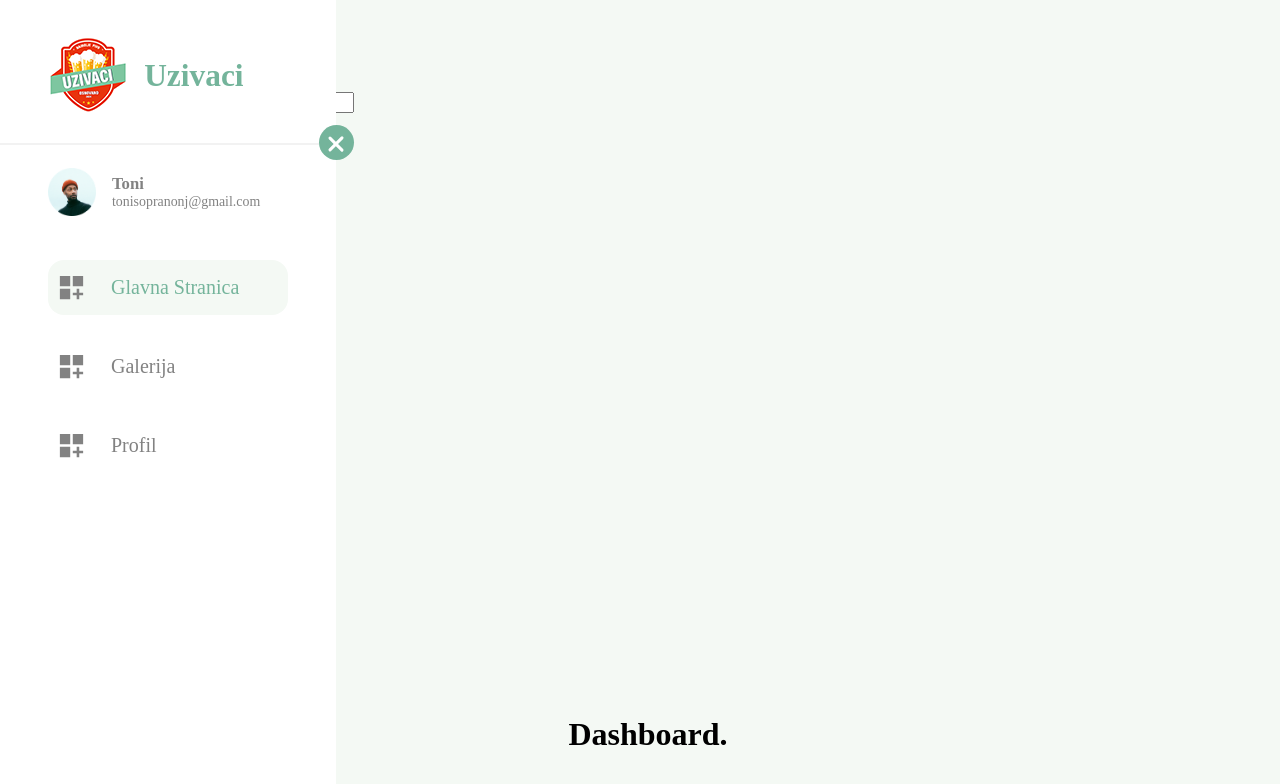
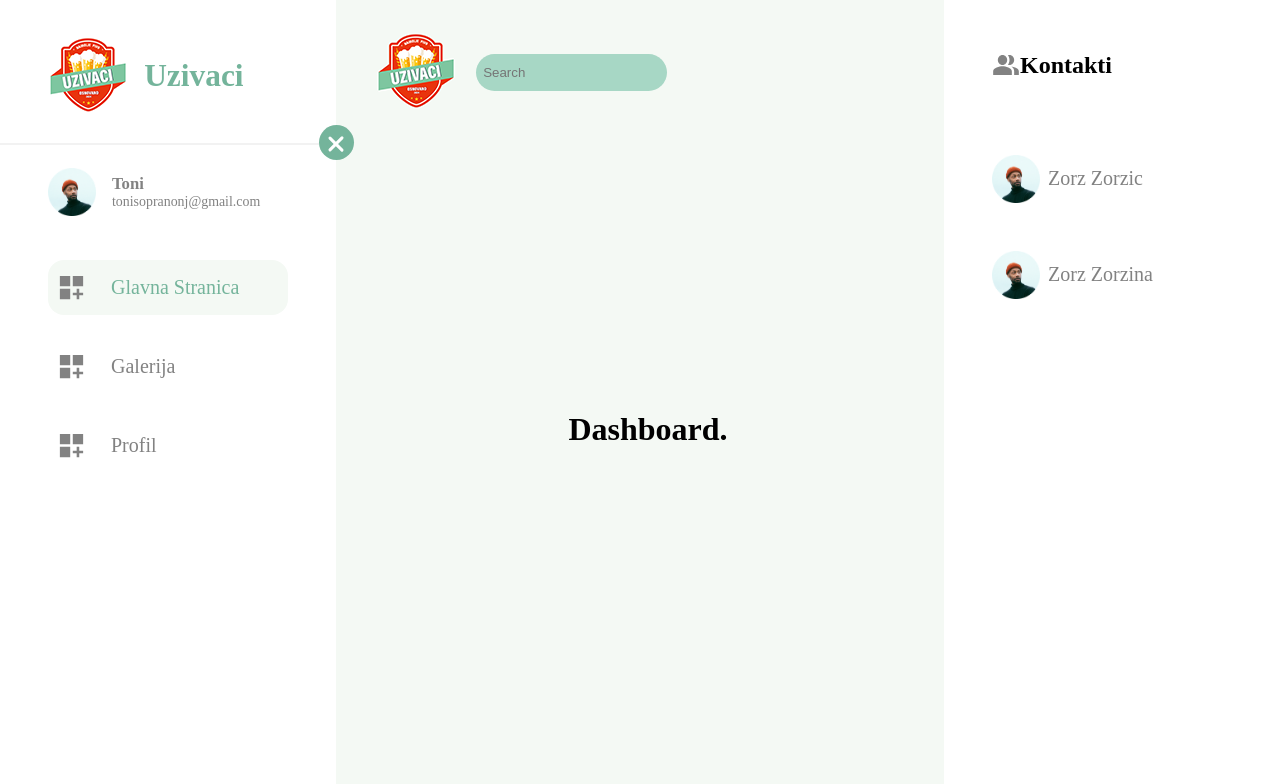
Before and after one commit to kosturko123/React_Domaci, a React (Create React App) app: page / in a window 1280 px wide. Shown: the top 784 px of the page. Built offline with nearby package versions, Linux system fonts and the light colour scheme; a web font is replaced by a local one.

Commit message:
SearchBar

```diff
--- a/src/styles/main.scss
+++ b/src/styles/main.scss
@@ -23,6 +23,43 @@ h1 {
     flex-direction: row;
     flex-wrap: wrap;
     align-content: flex-start;
+}
+
+.searchBar{
+    margin-left: 20rem;
+    position: absolute;
+    width: fit-content;
+    height: fit-content;
+    padding: 2rem 3rem;
+    display: flex;
+    align-items: center;
+    top: 0;
+
+
+    .logoContainer {
+        display: flex;
+        align-items: center;
+        justify-content: flex-start;
+        margin-right: 20px;
+    }
+
+    .searchContainer{
+        background: $lightGreen;
+        border-radius: 25px;
+        padding: 5px;
+    }
+
+    .searchForm{
+     width: fit-content;
+     height: fit-content;
+    }
+
+    .inputBox{
+        background: transparent;
+        border: none;
+        height: 25px;
+    }
+
 }
 
 .sidebar {
@@ -105,7 +142,6 @@ h1 {
             top: -0.4rem;
             transform: translateY(0.4rem) rotate(-45deg);
             transition: 0.5s all;
-        }
         }
     }
 
@@ -206,6 +242,7 @@ h1 {
             }
         }
     }
+}
 
 .sidebar.active {
     width: 3rem;
@@ -248,9 +285,32 @@ h1 {
     }
 }
 
-.friendsContainer {
+
+.friendList{
+    background-color: $white;
+    position: absolute;
+    top: 0;
+    right: 0;
+    padding: 2rem 3rem;
+    width: 15rem;
+    height: 100vh;
+    z-index: 999;
+
+    .logoContainer {
+        display: flex;
+        align-items: center;
+        justify-content: flex-start;
+
+        h2.title {
+            font-size: 31.42px;
+            color: $green;
+            padding: 0 0 0 1rem;
+        }
+    }
+}
+
+.friendsContainer{
     margin: 2rem 0 0 0;
-
     ul {
         display: flex;
         align-items: flex-start;
```
Lines whose indentation alone changed are shown as unchanged.
